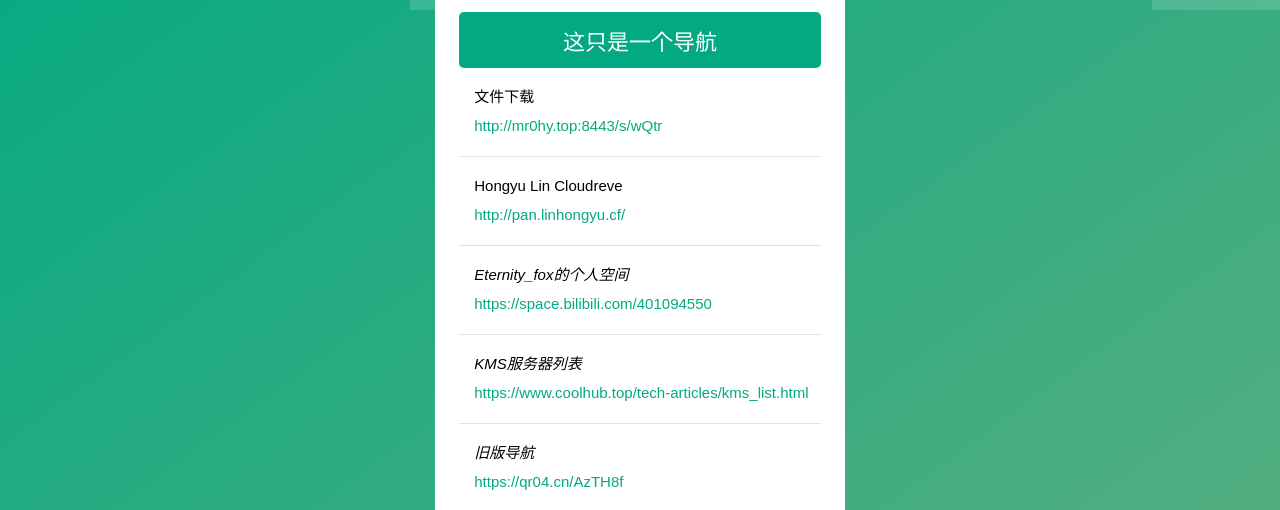
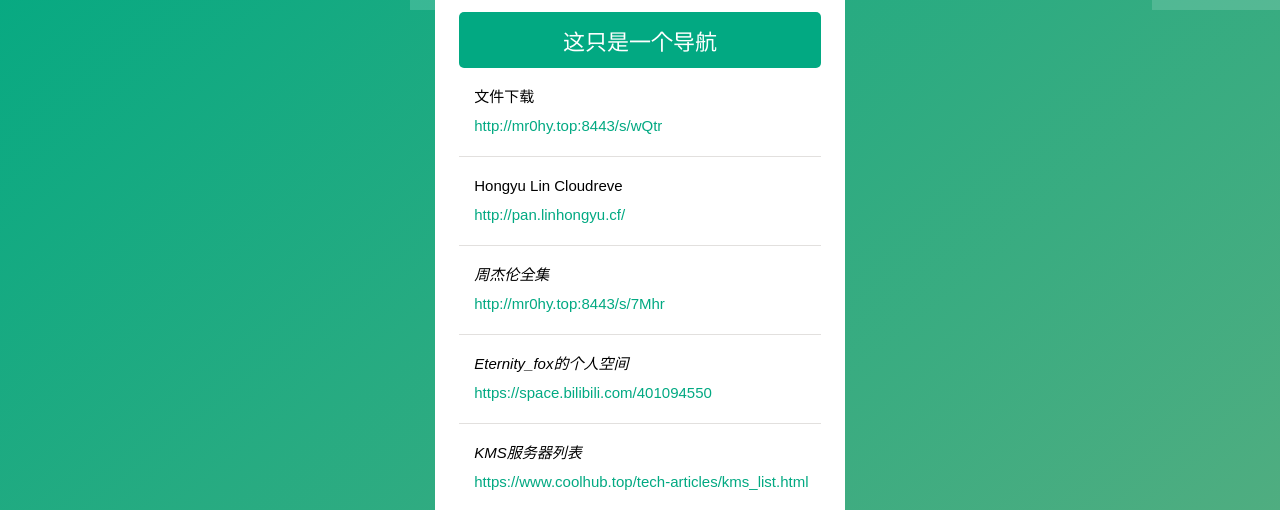
Before and after one commit to Eternity-fox/Eternity-fox.github.io, a plain HTML site: page index.html in a window 1280 px wide. Shown: the part 150-660 px from the top of the page. Drawn offline with Linux system fonts and the light colour scheme.

Commit message:
Update index.html

```diff
--- a/index.html
+++ b/index.html
@@ -29,6 +29,11 @@
 								<li>
 									Hongyu Lin Cloudreve
 									<a href="http://pan.linhongyu.cf/" target="_blank"><i>http://pan.linhongyu.cf/</a>
+
+								</span></span></li>
+								<li>
+									周杰伦全集
+									<a href="http://mr0hy.top:8443/s/7Mhr" target="_blank"><i>http://mr0hy.top:8443/s/7Mhr</a>
 
 								</span></span></li>
 								<li>
```
